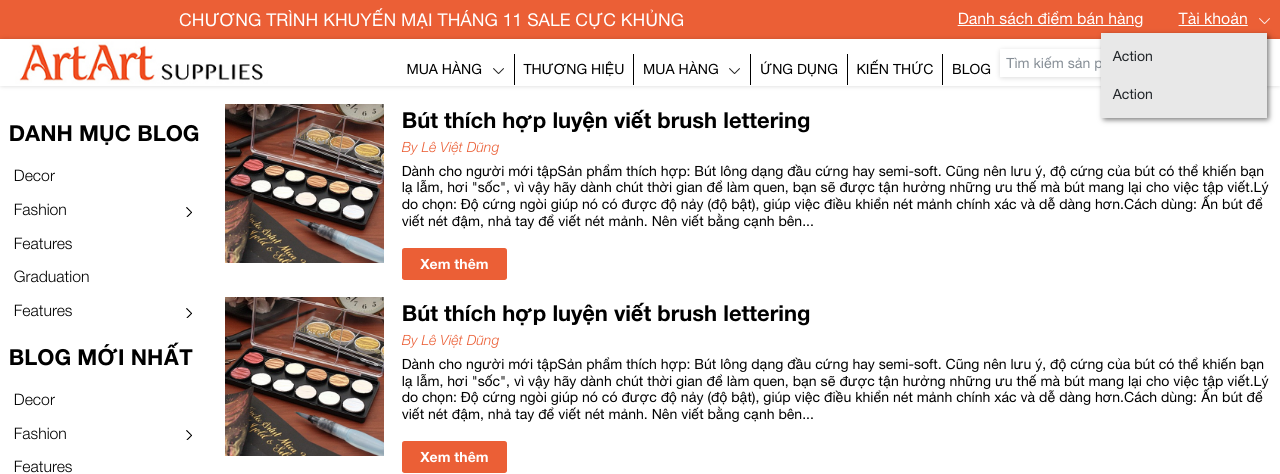
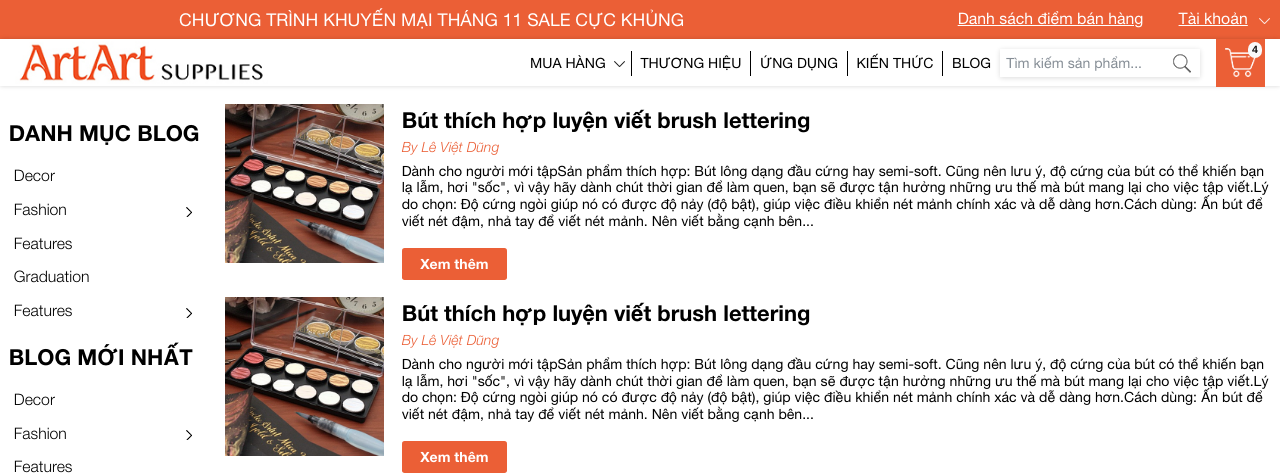
Before and after one commit to hongdanh158/artart, a PHP site: page /blog.php in a window 1280 px wide, after a click on "Tài khoản". Shown: the top 474 px of the page. Run offline with PHP 8.4, Linux system fonts and the light colour scheme.

Commit message:
Update code

```diff
--- a/css/responsive.css
+++ b/css/responsive.css
@@ -9,7 +9,7 @@
 		margin-top: 1.2rem;
 	}
 	.header .main-nav .nav {
-	    margin-top: 1.7rem;
+	    margin-top: 2rem;
 	}
 	.header .shopping-cart a {
 		padding: 1.1rem 1rem;
@@ -34,9 +34,9 @@
 	.footer .title {
 	  font-size: 2rem;
 	}
-	.header .main-nav .nav > li a  {
+	.header .main-nav .nav li li a  {
 		font-size: 1.6rem;
-		padding: 1rem 1rem;
+		padding: 1.2rem 1.2rem;
 	}
 	.slick-dots li {
 		width: 1rem !important;
--- a/css/style.css
+++ b/css/style.css
@@ -276,6 +276,7 @@
   margin-top: 1.8rem;
 }
 .header .main-nav .nav > li {
+  position: relative;
 }
 .header .main-nav .nav > li > a {
   color: #000;
@@ -367,36 +368,44 @@
 .carousel-control-next-icon {
     background-image: url("../images/arr.png");
 }
-.nav-pills .nav-link.active, .nav-pills .show>.nav-link {
+.nav-pills li.active, .nav-pills .show >.nav-link {
   background: none;
   color: #eb5f36;
 }
 .header .nav li:hover > ul {
   display: block;
 }
-.header .dropdown-menu {
+.header .nav ul {
+  display: none;
   border:  none;
-  box-shadow: 2px 2px 5px rgba(0,0,0,0.5);
-}
-.header .dropdown-menu li {
+  position: absolute;
+  z-index: 9999;
+  top: 100%;
+  left: 0;
+  width: 220px;
+  background: #e8e8e8;
+  box-shadow: 0 5px 5px rgba(0, 0, 0, 0.15)
+}
+.header .nav ul li {
   position: relative;
-}
-.header .dropdown-menu > li:hover > a {
+  display: block;
+}
+.header .main-nav .nav > li > a {
+  padding: 0.5rem 1rem;
+}
+.header .main-nav .nav li li a {
+  display: block;
+  padding: 1.3rem;
+  width: 100%;
+  color: #000;
+}
+.header .nav ul > li:hover > a {
   color: #fff;
   background: #eb5f36;
 }
-.header .dropdown-menu .dropdown-menu {
+.header .nav ul ul {
   top: 0;
   left: 100%;
-}
-.header .dropdown-menu .megamenu {
-  visibility: hidden;
-  padding: 0 12px;
-  position: absolute;
-  top: 0;
-  left: 100%;
-  background: #e8e8e8;
-  box-shadow: 2px 2px 5px rgba(0,0,0,0.5);
 }
 .header .nav > ul > li {
   font-family: "Helvetica Neue Bold", arial, sans-serif;
@@ -421,15 +430,8 @@
        -o-transition: all .25s ease-in-out;
           transition: all .25s ease-in-out;
 }
-.header .nav ul ul ul li a:hover {
-  color: #eb5f36;
-}
-.dropdown-menu li:hover ul {
+.header .nav ul li:hover ul {
   visibility: visible
-}
-.header .dropdown-menu li .fa-angle-right {
-  float: right;
-  margin-top: 3px;
 }
 .header .nav ul ul {
   visibility: hidden;
@@ -449,9 +451,6 @@
   *display: inline; /* Fix for IE7 */
   background: #e8e8e8;
 }
-.header .nav ul li .fa-angle-right {
-  display: none;
-}
 
 .header .nav ul ul li > a {
  padding: 10px;
@@ -467,9 +466,52 @@
 .header .nav ul ul ul li {
   width: 100%;
 }
+
 .header .nav ul ul ul li a {
   padding: 1rem 1.5rem;
   font-family: "Helvetica Neue", arial, sans-serif;
+}
+.header .nav ul ul li:hover a {
+  background: none;
+  color: #000;
+}
+.header .nav ul ul li:hover a.hassub:before {
+  background-image: none;
+  display: none;
+}
+.header .nav ul ul ul li:hover a {
+  background: none;
+  color: #eb5f36;
+}
+.header .main-nav .nav li a.hassub {
+  position: relative;
+  padding-right: 25px !important
+}
+.header .main-nav .nav > li > a.hassub:before {
+  content: '';
+  top: 8px;
+  right: 5px;
+  position: absolute;
+  width: 14px;
+  height: 8px;
+  background-image: url(../images/icon.png);
+  background-position: -110px 0;
+}
+.header .main-nav .nav ul li a.hassub:before {
+  content: '';
+  top: 0.9rem;
+  right: 5px;
+  position: absolute;
+  width: 23px;
+  height: 23px;
+  background-image: url(../images/icon.png);
+  background-position: -70px 0;
+}
+.header .main-nav .nav ul > li:hover > a.hassub:before {
+  background-image: url(../images/icon-w.png);
+}
+.header .main-nav .nav ul li li a.hassub:before {
+  background: none;
 }
 /*End header*/
 .home-news {
--- a/header.php
+++ b/header.php
@@ -79,13 +79,13 @@
               </span>
             </div>
             <ul class="nav nav-pills float-right">
-              <li class="nav-item dropdown">
-                  <a class="nav-link dropdown-toggle" href="#" id="dropdown01" data-toggle="dropdown" aria-haspopup="true" aria-expanded="false">Mua hàng</a>
-                  <ul class="dropdown-menu" aria-labelledby="dropdown01">
-                    <li><a class="dropdown-item" href="#">Action</a></li>
-                    <li><a class="dropdown-item" href="#">Action</a></li>
-                    <li><a class="dropdown-item" href="#">Action</a></li>
-                    <li><a class="dropdown-item" href="#">Action</a>
+              <li>
+                  <a href="#">Mua hàng</a>
+                  <ul>
+                    <li><a href="#">Action</a></li>
+                    <li><a href="#">Action</a></li>
+                    <li><a href="#">Action</a></li>
+                    <li><a href="#">Action</a>
                         <ul>
                           <li><a href="#">Nhóm sản phẩm 1</a>
                             <ul>
@@ -115,54 +115,18 @@
                     </li>
                   </ul>
               </li>
-              <li class="nav-item">
-                <a class="nav-link" href="#">Thương hiệu</a>
-                <li class="nav-item dropdown">
-                  <a class="nav-link dropdown-toggle" href="#" id="dropdown02" data-toggle="dropdown" aria-haspopup="true" aria-expanded="false">Mua hàng</a>
-                  <ul class="dropdown-menu" aria-labelledby="dropdown02">
-                    <li><a class="dropdown-item" href="#">Action</a></li>
-                    <li><a class="dropdown-item" href="#">Action</a></li>
-                    <li><a class="dropdown-item" href="#">Action</a></li>
-                    <li><a class="dropdown-item" href="#">Action</a>
-                        <ul>
-                          <li><a href="#">Nhóm sản phẩm 1</a>
-                            <ul>
-                              <li><a href="#">Action</a></li>
-                              <li><a href="#">Action</a></li>
-                              <li><a href="#">Action</a></li>
-                              <li><a href="#">Action</a></li>
-                            </ul>
-                          </li>
-                          <li><a href="#">Nhóm sản phẩm 1</a>
-                            <ul>
-                              <li><a href="#">Action</a></li>
-                              <li><a href="#">Action</a></li>
-                              <li><a href="#">Action</a></li>
-                              <li><a href="#">Action</a></li>
-                            </ul>
-                          </li>
-                          <li><a href="#">Nhóm sản phẩm 1</a>
-                            <ul>
-                              <li><a href="#">Action</a></li>
-                              <li><a href="#">Action</a></li>
-                              <li><a href="#">Action</a></li>
-                              <li><a href="#">Action</a></li>
-                            </ul>
-                          </li>
-                        </ul>
-                    </li>
-                  </ul>
+              <li>
+                <a href="#">Thương hiệu</a>
+              </li>
+               <li>
+                <a href="#">Ứng dụng</a>
+              </li>
+               <li>
+                <a href="#">Kiến thức</a>
               </li>
               </li>
-               <li class="nav-item">
-                <a class="nav-link" href="#">Ứng dụng</a>
-              </li>
-               <li class="nav-item">
-                <a class="nav-link" href="#">Kiến thức</a>
-              </li>
-              </li>
-               <li class="nav-item">
-                <a class="nav-link" href="#">Blog</a>
+               <li>
+                <a href="#">Blog</a>
               </li>
             </ul>
         </div>
--- a/js/script.js
+++ b/js/script.js
@@ -46,7 +46,7 @@
 });
 
 $(function () {
-	$('.nav .dropdown-menu li:has(ul) > a').addClass('hassub');
+	$('.nav li:has(ul) > a').addClass('hassub');
 	if ($('.left-menu').length) {
 	    $(".left-menu ul li").each(function(){
 	      if ($(this).has("ul").length) {
```
